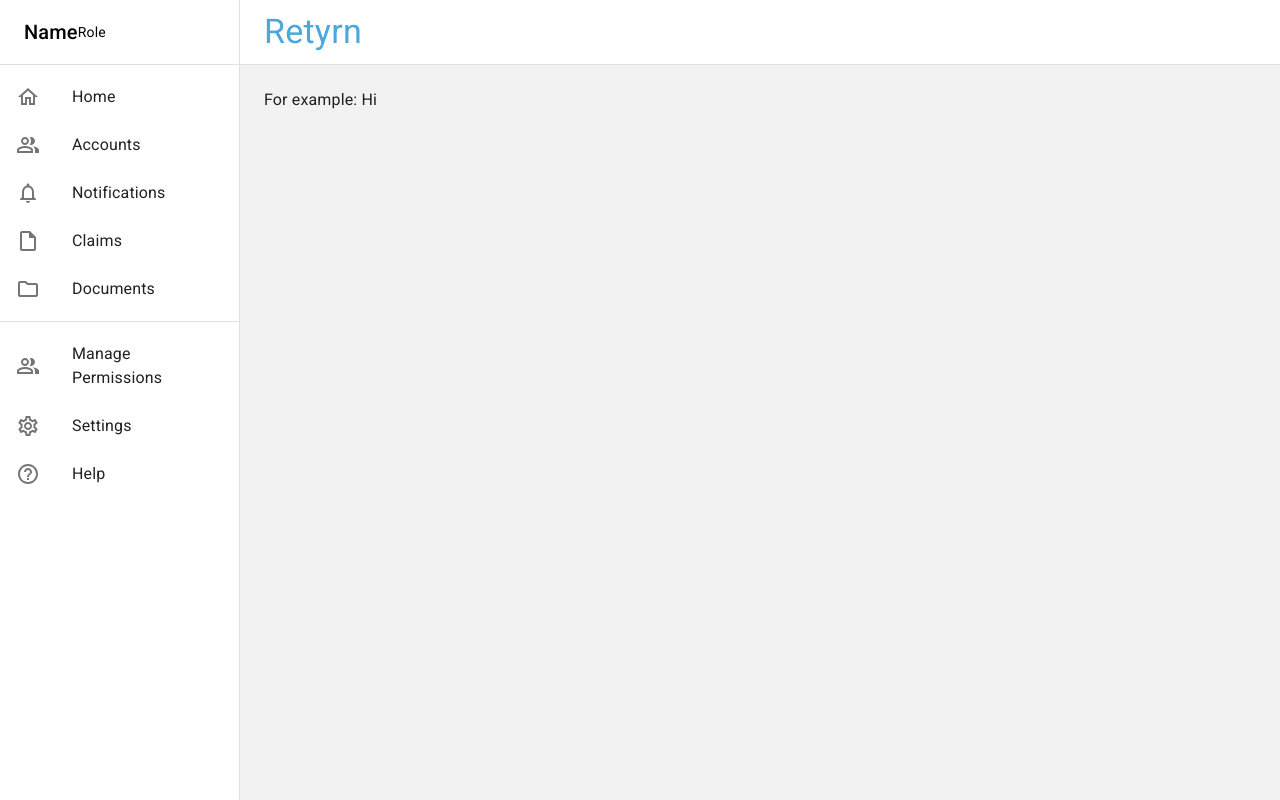
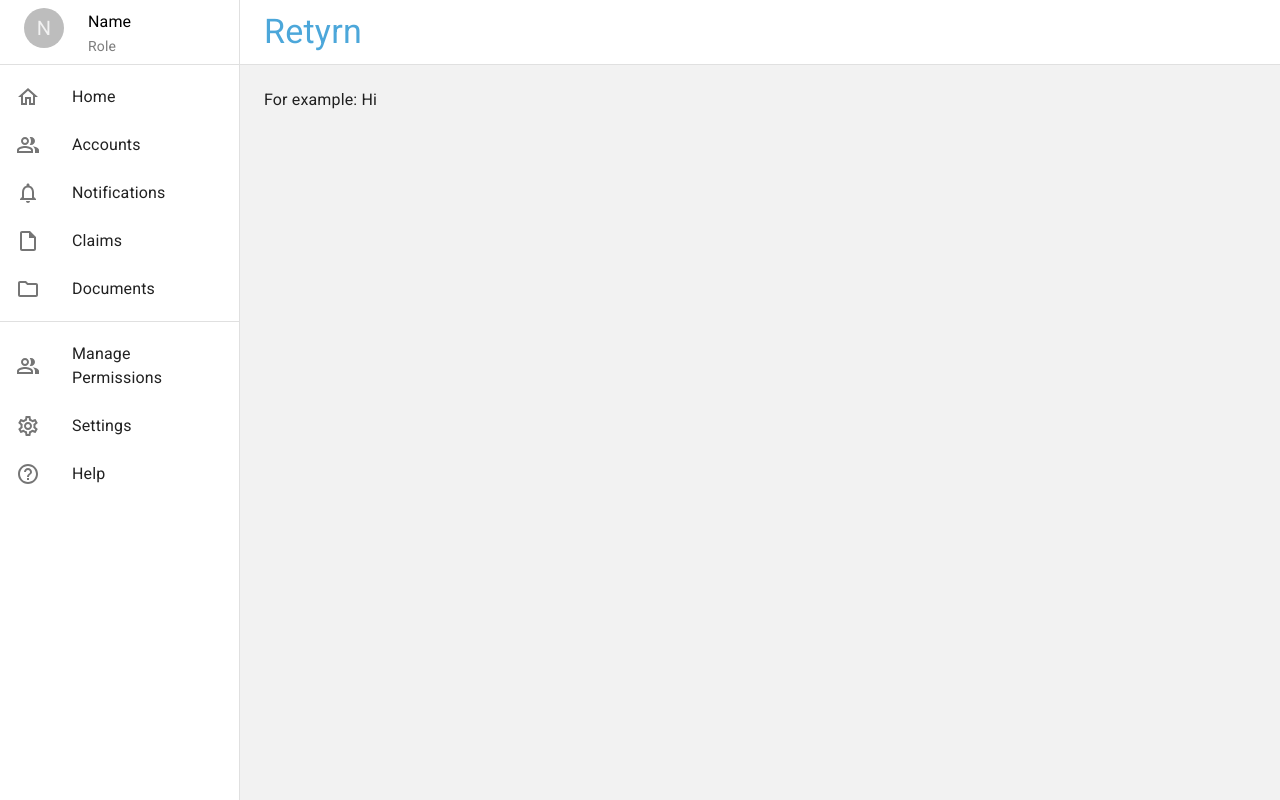
Before and after one commit to AnishPahilajani/Retyrn, a React (Create React App) app in the folder frontend/: page /dashboard in a window 1280 px wide. Built offline with nearby package versions, Linux system fonts and the light colour scheme.

Commit message:
Changed name and role positioning

```diff
--- a/frontend/package.json
+++ b/frontend/package.json
@@ -14,6 +14,7 @@
     "react": "^18.2.0",
     "react-dom": "^18.2.0",
     "react-router": "^6.8.2",
+    "react-router-dom": "^6.8.2",
     "react-scripts": "5.0.1",
     "web-vitals": "^2.1.4"
   },
--- a/frontend/src/pages/Dashboard/Dashboard.jsx
+++ b/frontend/src/pages/Dashboard/Dashboard.jsx
@@ -12,6 +12,8 @@ import ListItemButton from '@mui/material/ListItemButton';
 import ListItemText from '@mui/material/ListItemText';
 import MenuIcon from '@mui/icons-material/Menu';
 import Toolbar from '@mui/material/Toolbar';
+import Avatar from '@mui/material/Avatar';
+import Stack from '@mui/material/Stack';
 import HomeOutlinedIcon from '@mui/icons-material/HomeOutlined';
 import PeopleAltOutlinedIcon from '@mui/icons-material/PeopleAltOutlined';
 import NotificationsOutlinedIcon from '@mui/icons-material/NotificationsOutlined';
@@ -32,7 +34,8 @@ const themeLight = createTheme({
         retyrn_blue: createColor('#4ca7da'),
         background: {
             default: "#F2F2F2"
-        }
+        },
+        font: 'Roboto',
     }
 });
 const drawerWidth = 240;
@@ -49,20 +52,24 @@ export default function Dashboard(props) {
   const drawer = (
     <div>
       <Toolbar>
+        <Stack direction="row" spacing={3}>
+        <Avatar>N</Avatar>
+            <div>
                 <Typography
-            variant='h6'
+                    variant='subtitle1'
                     color='#000000'
-
                 >
                     Name
                 </Typography>
 
                 <Typography
                     variant='body2'
-            color='#000000'
+                    color='#7C7C7C'
                 >
                     Role
                 </Typography>
+            </div>
+        </Stack>
       </Toolbar>
       <Divider />
       {/*  Each of the items listed should be a component. For example, accounts should
```
Also changed, not shown: 1 other file (tests, documents, lock files or other folders). Lines whose indentation alone changed are shown as unchanged.
